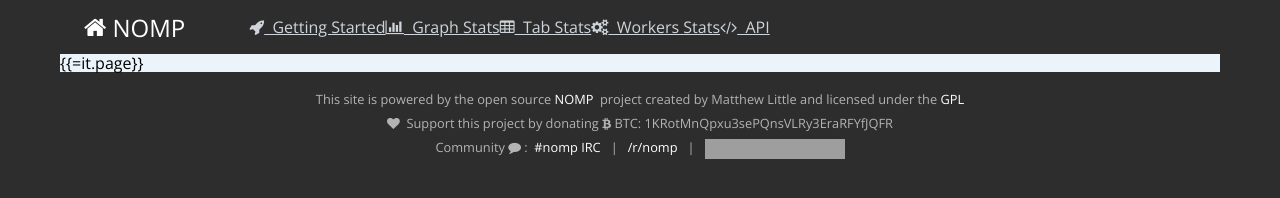
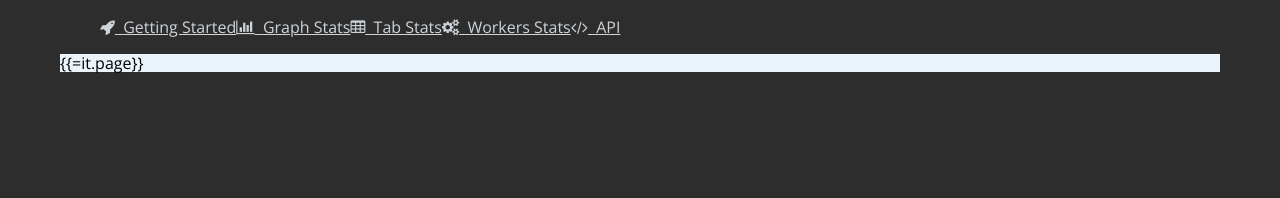
Before and after one commit to hoysoft/node-open-mining-portal-1, a website: page website/index.html in a window 1280 px wide. Drawn offline with nearby package versions, Linux system fonts and the light colour scheme; no server answers; grey boxes are pictures that could not be loaded.

Commit message:
Update index.html

```diff
--- a/website/index.html
+++ b/website/index.html
@@ -30,7 +30,7 @@
 <header>
     <div class="home-menu pure-menu pure-menu-open pure-menu-horizontal">
 
-        <a class="pure-menu-heading hot-swapper" href="/"><i class="fa fa-home"></i>&nbsp;NOMP</a>
+
 
         <ul>
             <li class="{{? it.selected === 'getting_started' }}pure-menu-selected{{?}}">
@@ -72,24 +72,7 @@
 </main>
 
 
-<footer>
 
-    <div>
-        This site is powered by the open source&nbsp;<a target="_blank" href="https://github.com/zone117x/node-open-mining-portal/">NOMP</a>&nbsp;
-        project created by Matthew Little and licensed under the&nbsp;<a href="http://www.gnu.org/licenses/gpl-2.0.html">GPL</a>
-    </div>
-    <div>
-        <i class="fa fa-heart"></i>&nbsp; Support this project by donating&nbsp;<i class="fa fa-btc"></i>&nbsp;BTC: 1KRotMnQpxu3sePQnsVLRy3EraRFYfJQFR
-    </div>
-    <div id="communityFooter">
-        Community&nbsp;<i class="fa fa-comment"></i>&nbsp;: &nbsp;<a target="_blank" href="https://kiwiirc.com/client/irc.freenode.net/nomp">#nomp IRC</a>
-        &nbsp;&nbsp;|&nbsp;&nbsp;
-        <a target="_blank" href="http://reddit.com/r/nomp">/r/nomp</a>
-        &nbsp;&nbsp;|&nbsp;&nbsp;
-        <iframe src="http://ghbtns.com/github-btn.html?user=zone117x&repo=node-open-mining-portal&type=watch&count=true" allowtransparency="true" frameborder="0" scrolling="0" width="140" height="20"></iframe>
-    </div>
-
-</footer>
 
 </body>
 </html>
```
